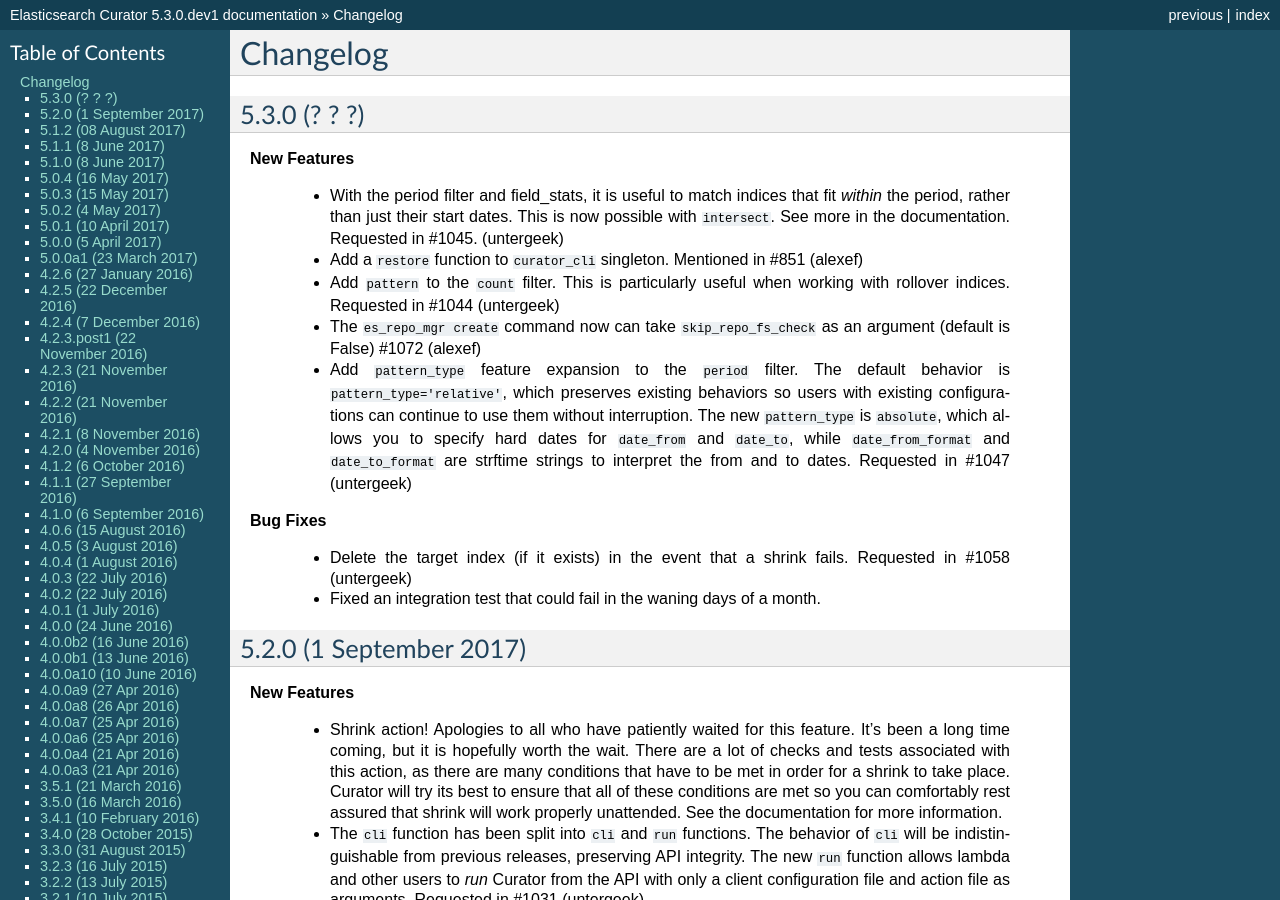
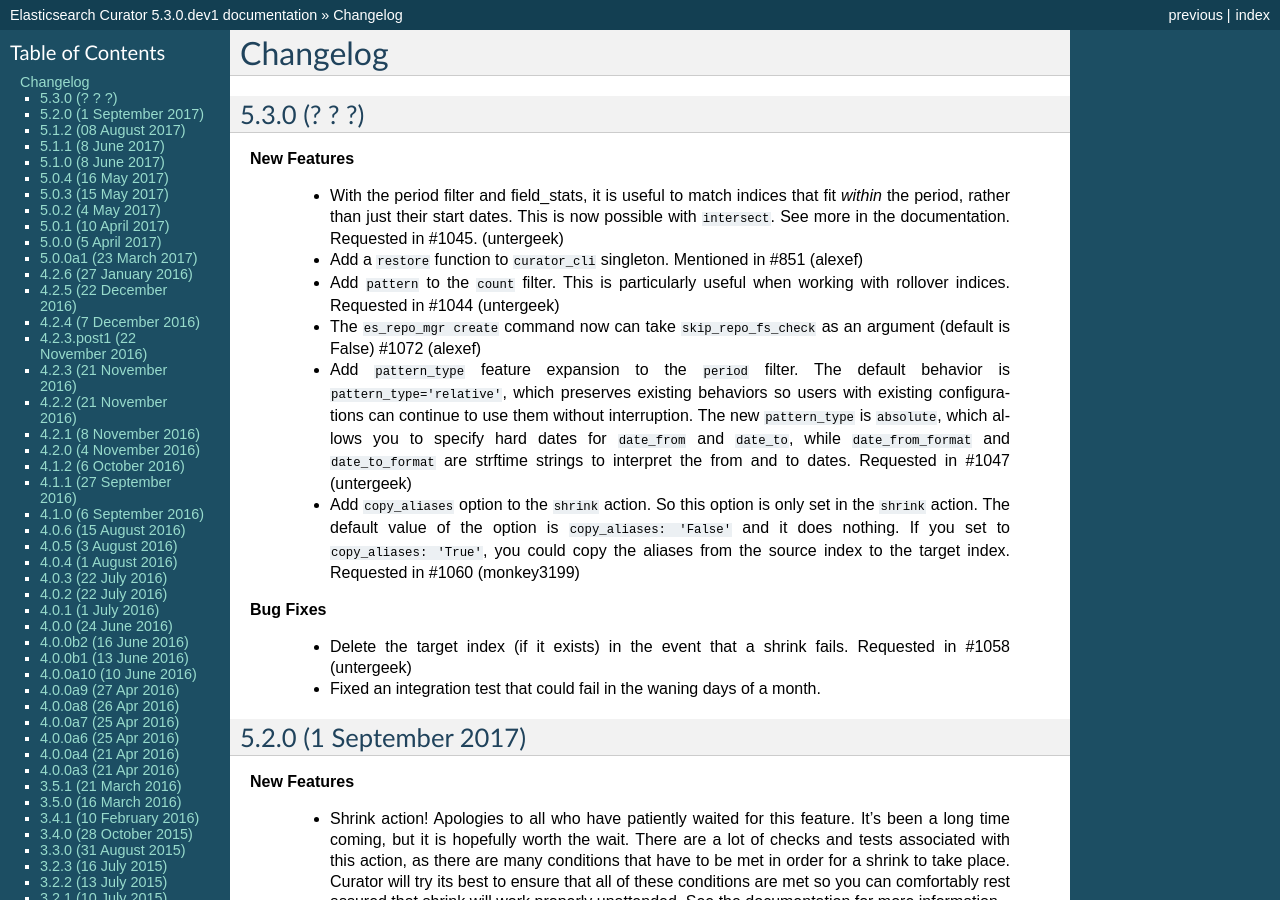
Before and after one commit to elastic/curator, a Sphinx documentation site: the page built from docs/Changelog.rst, in a window 1280 px wide and 900 px high. Built offline with Sphinx 7.4.7, drawn with Linux system fonts in a browser that asks for light colours.

Commit message:
add docs:  Added the feature explanation in the docs/Changelog.rst

```diff
--- a/docs/Changelog.rst
+++ b/docs/Changelog.rst
@@ -25,7 +25,11 @@
     allows you to specify hard dates for ``date_from`` and ``date_to``, while
     ``date_from_format`` and ``date_to_format`` are strftime strings to
     interpret the from and to dates. Requested in #1047 (untergeek)
-
+  * Add ``copy_aliases`` option to the ``shrink`` action. So this option is
+    only set in the ``shrink`` action. The default value of the option is
+    ``copy_aliases: 'False'`` and it does nothing. If you set to
+    ``copy_aliases: 'True'``, you could copy the aliases from the source index
+    to the target index. Requested in #1060 (monkey3199)
 **Bug Fixes**
 
   * Delete the target index (if it exists) in the event that a shrink fails.
```
Also changed, not shown: 1 other file.
